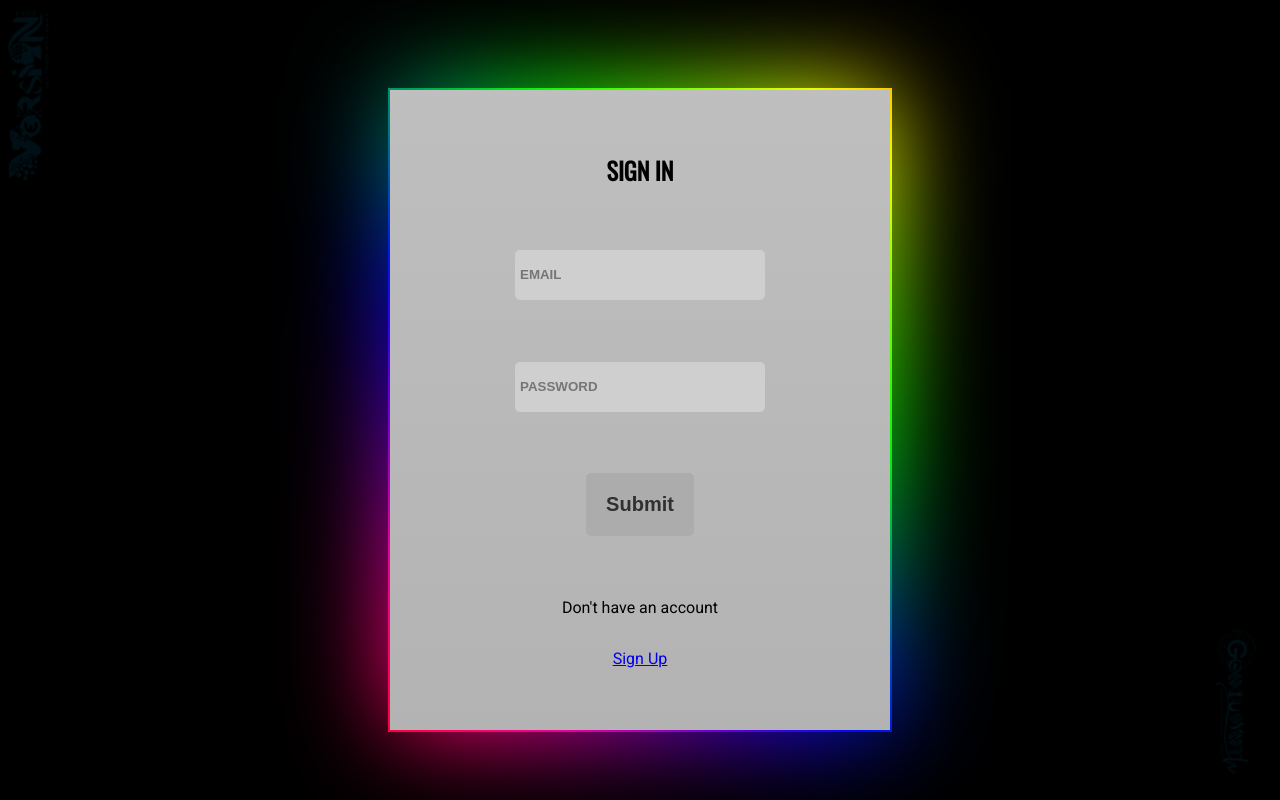
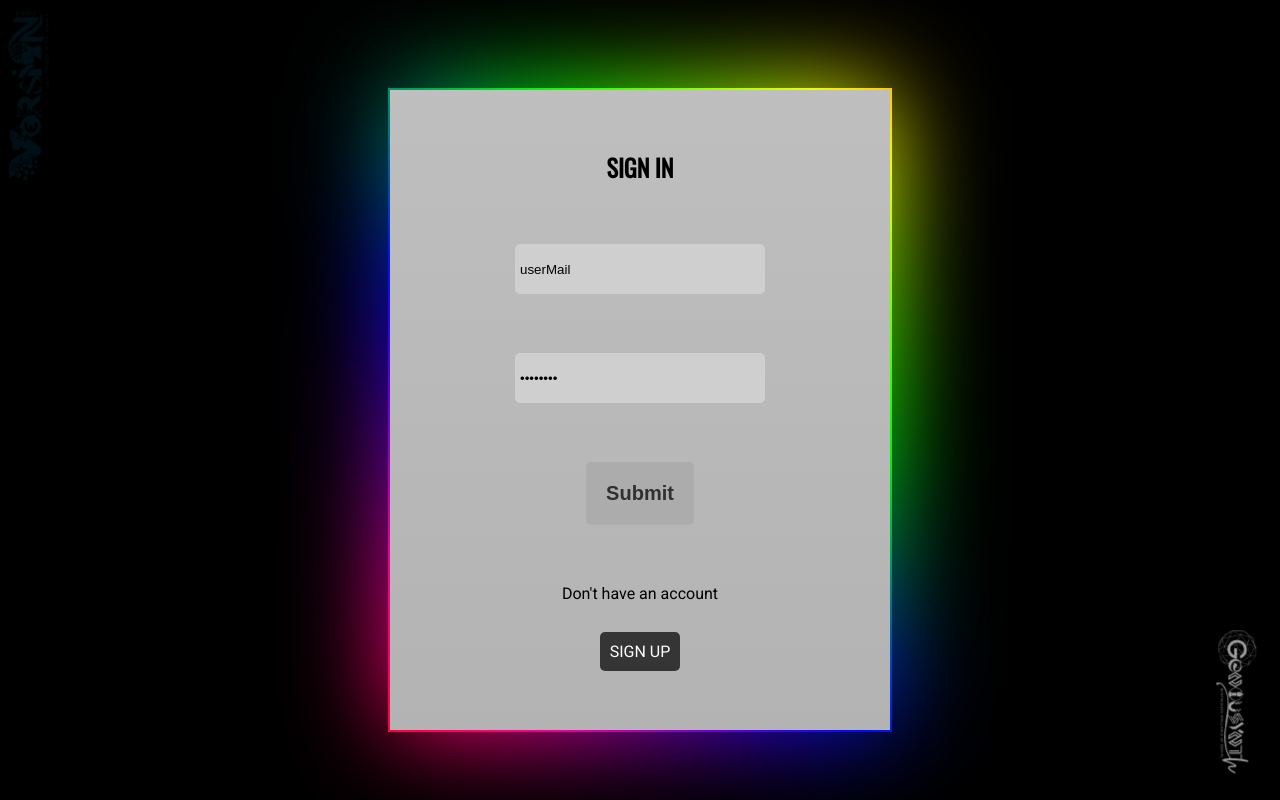
Before and after one commit to santoshswansi/version-24-frontend, a React (Vite) app: page /login in a window 1280 px wide. Built offline with nearby package versions, Linux system fonts and the light colour scheme.

Commit message:
login register about done

```diff
--- a/src/components/Login.css
+++ b/src/components/Login.css
@@ -167,3 +167,12 @@
     opacity: 1;
   }
 }
+
+.register-redirect {
+  text-decoration: none;
+  text-transform: uppercase;
+  padding: 10px;
+  background-color: rgb(53, 53, 53);
+  border-radius: 5px;
+  color: white;
+}
--- a/src/components/Login.jsx
+++ b/src/components/Login.jsx
@@ -1,10 +1,14 @@
-import React from "react";
+import React, { useState } from "react";
+import axios from "axios";
 import versionLogo from "/version.svg";
-import themeLogo from "/geniusynth.svg";
+import themeLogo from "/geniusynth-2.svg";
 import "./Login.css";
 const Login = () => {
+  const [userMail, setUserMail] = useState("");
+  const [userPass, setUserPass] = useState("");
   function handleSubmit(e) {
     e.preventDefault();
+    axios.post("http://localhost:5000/login", {});
   }
 
   return (
@@ -24,18 +28,18 @@ const Login = () => {
           <input
             type="email"
             id="email"
-            name="email"
+            value="userMail"
             placeholder="EMAIL"
             required
-            onChange={(e) => setEmail(e.target.value)}
+            onChange={(e) => setUserMail(e.target.value)}
           ></input>
           <input
             type="password"
             id="password"
-            name="password"
+            value="userPass"
             required
             placeholder="PASSWORD"
-            onChange={(e) => setPassword(e.target.value)}
+            onChange={(e) => setUserPass(e.target.value)}
           ></input>
           <button className="submit-button">Submit</button>
           <p className="register-footer">Don't have an account</p>
```
Also changed, not shown: public/geniusynth-2.svg (added).
